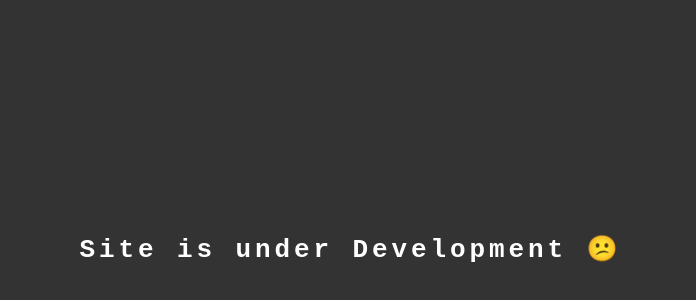
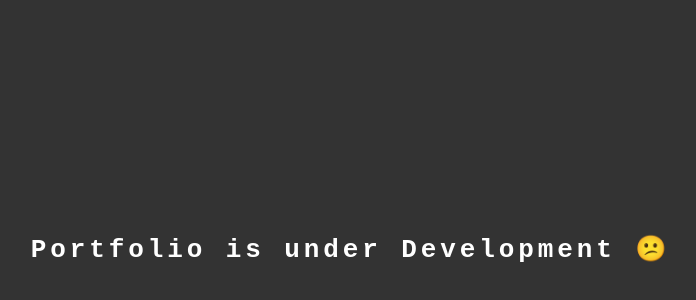
Before and after one commit to VamshiBoddu/Portfolio, a plain HTML site: page index.html in a window 1280 px wide. Shown: the part 94-394 px from the top of the page, without its empty margins (288-984 px from the left). Drawn offline with Linux system fonts and the light colour scheme.

Commit message:
Update index.html

```diff
--- a/index.html
+++ b/index.html
@@ -39,7 +39,7 @@ body {
     </head>
     <body>
         <div class="typewriter">
-            <h1>Site is under Development <span style='font-size:25px;'>&#128533;</span> </h1>
+            <h1>Portfolio is under Development <span style='font-size:25px;'>&#128533;</span> </h1>
           </div>
     </body>
 </html>
```
